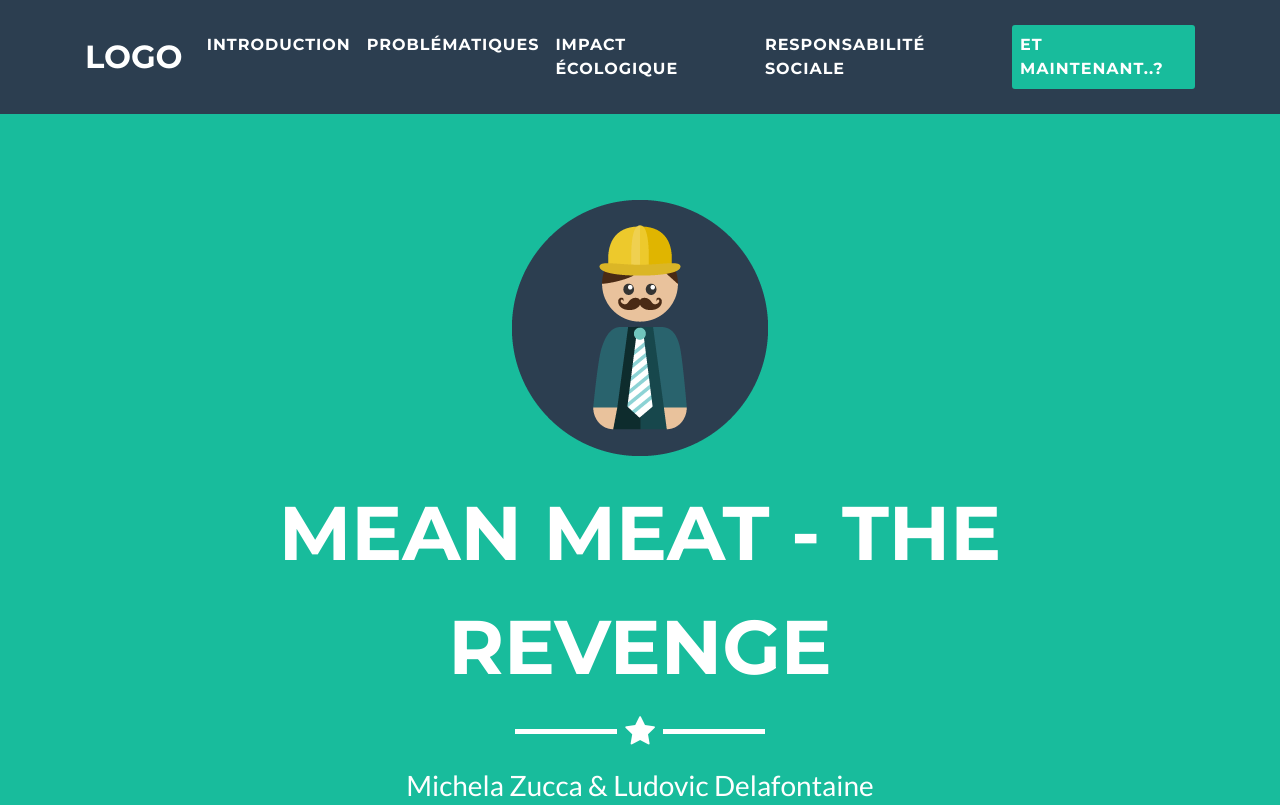
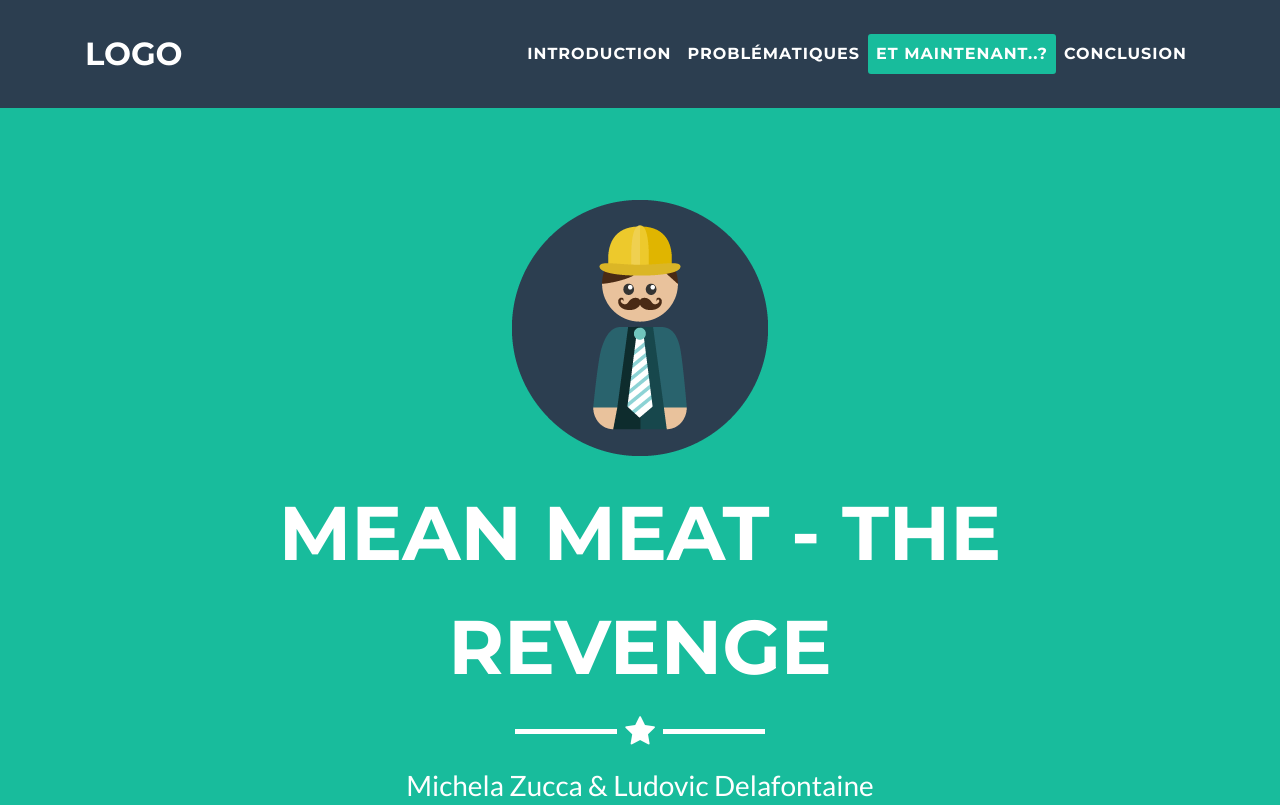
Before and after one commit to heig-vd-tweb2017/digital-story-telling-client, a plain HTML site: page src/index.html in a window 1280 px wide. Shown: the top 805 px of the page. Drawn offline with Linux system fonts and the light colour scheme.

Commit message:
Reworked menu

```diff
--- a/src/index.html
+++ b/src/index.html
@@ -45,13 +45,10 @@
               <a class="nav-link js-scroll-trigger" href="#issues">Problématiques</a>
             </li>
             <li class="nav-item">
-              <a class="nav-link js-scroll-trigger" href="#impact">Impact écologique</a>
+              <a class="nav-link js-scroll-trigger" href="#now">Et maintenant..?</a>
             </li>
             <li class="nav-item">
-              <a class="nav-link js-scroll-trigger" href="#responsability">Responsabilité sociale</a>
-            </li>
-            <li class="nav-item">
-              <a class="nav-link js-scroll-trigger" href="#now">Et maintenant..?</a>
+              <a class="nav-link js-scroll-trigger" href="#conclusion">Conclusion</a>
             </li>
           </ul>
         </div>
```
